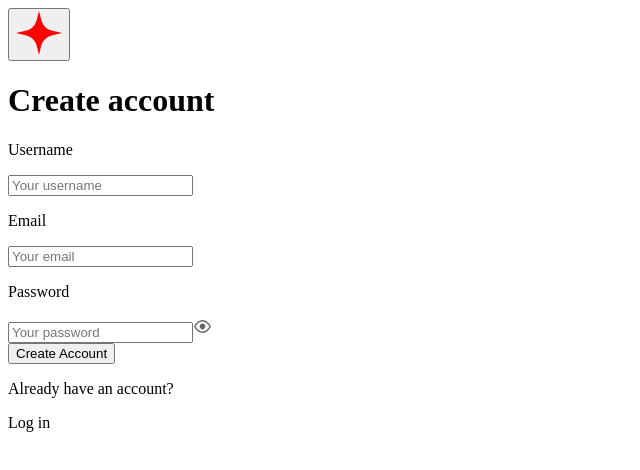
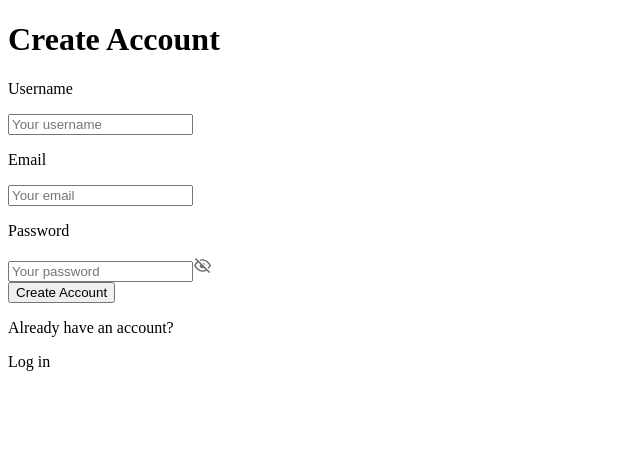
Before and after one commit to ealexandergarcia/notas, a React (Vite) app in the folder client/: page /createAccount in a window 1280 px wide. Shown: the top 470 px of the page, without its empty margins (0-640 px from the left). Built offline with nearby package versions, Linux system fonts and the light colour scheme.

Commit message:
feat: :sparkles: implementation of the api to create user

```diff
--- a/client/src/components/auth/CreateAccount.jsx
+++ b/client/src/components/auth/CreateAccount.jsx
@@ -1,5 +1,5 @@
-// src/components/auth/CreateAccount.jsx
-import React from 'react';
+import React, { useState } from 'react';
+import { useNavigate } from 'react-router-dom';
 import agreeImg from '../../assets/img/agree.svg';
 import disagreeImg from '../../assets/img/disagree.svg';
 import smallStarImg from '../../assets/img/smallStar.svg';
@@ -7,26 +7,69 @@ import ableImg from '../../assets/img/able.svg';
 import occultImg from '../../assets/img/occult.svg';
 
 const CreateAccount = () => {
+  const [formData, setFormData] = useState({ username: '', email: '', password: '' });
+  const [error, setError] = useState('');
+  const [passwordVisible, setPasswordVisible] = useState(false); // State for password visibility
+  const navigate = useNavigate();
+
+  const handleChange = (e) => {
+    const { name, value } = e.target;
+    setFormData((prev) => ({ ...prev, [name]: value }));
+  };
+
+  const handleSubmit = async (e) => {
+    e.preventDefault();
+    setError(''); // Reset previous errors
+
+    try {
+      const response = await fetch('https://localhost:5000/api/users/', {
+        method: 'POST',
+        headers: {
+          'Content-Type': 'application/json',
+          'x-version': '1.0.0',
+        },
+        body: JSON.stringify(formData),
+      });
+
+      if (response.status === 201) {
+        navigate('/login');
+      } else {
+        const data = await response.json();
+        setError(data.message || 'Error al crear la cuenta');
+      }
+    } catch (error) {
+      setError('Error de conexión, intenta nuevamente.');
+    }
+  };
+
+  // Toggle password visibility
+  const togglePasswordVisibility = () => {
+    setPasswordVisible((prev) => !prev);
+  };
+
   return (
-    <div className="h-screen w-screen flex flex-col justify-center items-center text-white">
-      <button>
-        <img className="flex mb-14 ml-72" src={smallStarImg} alt="Small Star" />
-      </button>
-      <h1 className="font-poppins font-bold mb-10 text-3xl mr-32">Create account</h1>
-      <form>
-        <div className="relative w-full">
+    <div className="h-screen w-full flex flex-col justify-center items-center text-white p-4">
+      <h1 className="font-poppins font-bold mb-10 text-3xl text-center">Create Account</h1>
+      <form onSubmit={handleSubmit} className="w-full max-w-md">
+        <div className="relative mb-6 w-full">
           <p className="font-inter font-regular text-left mb-1.5 text-sm">Username</p>
           <input
-            className="border border-slate-0 rounded-lg mb-6 px-4 py-2 w-full bg-color1 text-black"
+            name="username"
+            value={formData.username}
+            onChange={handleChange}
+            className="border border-slate-0 rounded-lg px-4 py-2 w-full bg-color1 text-black"
             type="text"
             placeholder="Your username"
             required
           />
         </div>
-        <div className="relative w-full">
+        <div className="relative mb-6 w-full">
           <p className="font-inter font-regular text-left mb-1.5 text-sm">Email</p>
           <input
-            className="border border-slate-0 rounded-lg mb-6 px-4 py-2 w-full bg-color1 text-black"
+            name="email"
+            value={formData.email}
+            onChange={handleChange}
+            className="border border-slate-0 rounded-lg px-4 py-2 w-full bg-color1 text-black"
             type="email"
             placeholder="Your email"
             required
@@ -35,28 +78,34 @@ const CreateAccount = () => {
         <div className="relative mb-6 w-full">
           <p className="text-left font-inter font-regular mb-1.5 text-sm">Password</p>
           <input
+            name="password"
+            value={formData.password}
+            onChange={handleChange}
             className="border border-slate-0 rounded-lg px-4 py-2 w-full bg-color1 text-black"
-            type="password"
+            type={passwordVisible ? 'text' : 'password'} // Toggle between text and password
             placeholder="Your password"
             required
           />
           <img
             className="absolute right-3 transform -translate-y-7 cursor-pointer"
-            src={ableImg}
+            src={passwordVisible ? ableImg : occultImg} // Change icon based on visibility
             alt="Toggle Password Visibility"
+            onClick={togglePasswordVisibility} // Handle click to toggle
           />
         </div>
         <button
           type="submit"
-          className="bg-[#FE0000] font-inter font-semibold text-slate-50 px-36 py-4 rounded-lg text-base mb-32"
+          className="bg-[#FE0000] font-inter font-semibold text-slate-50 px-4 py-3 rounded-lg text-base mb-10 w-full"
         >
           Create Account
         </button>
       </form>
+      {error && <p className="text-red-500 mt-4 text-center">{error}</p>}
       <div className="flex flex-row gap-x-2">
         <p className="font-inter font-regular text-sm">Already have an account?</p>
         <a
           className="font-inter font-semibold text-white border-b-2 border-slate-950 cursor-pointer"
+          onClick={() => navigate('/')}
         >
           Log in
         </a>
```
